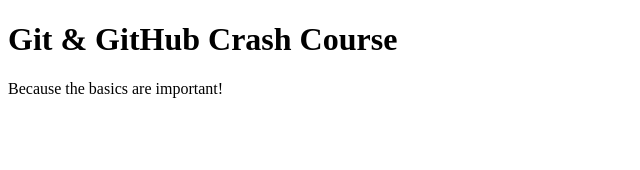
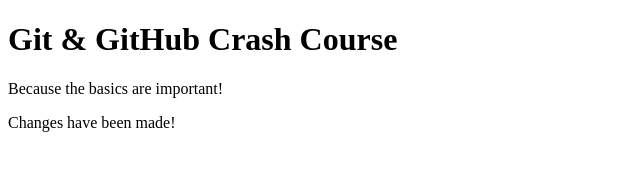
Before and after one commit to melvinelderhorst/github-course, a plain HTML site: page index.html in a window 1280 px wide. Shown: the whole page, without its empty margins (0-640 px from the left). Drawn offline with Linux system fonts and the light colour scheme.

Commit message:
second commit

```diff
--- a/index.html
+++ b/index.html
@@ -9,5 +9,6 @@
   <body>
     <h1>Git & GitHub Crash Course</h1>
     <p>Because the basics are important!</p>
+    <p>Changes have been made!</p>
   </body>
 </html>
```
